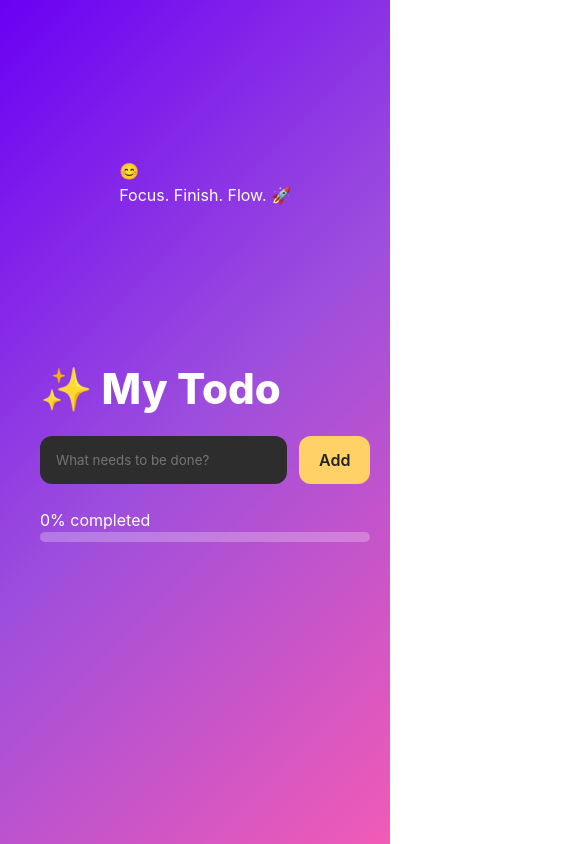
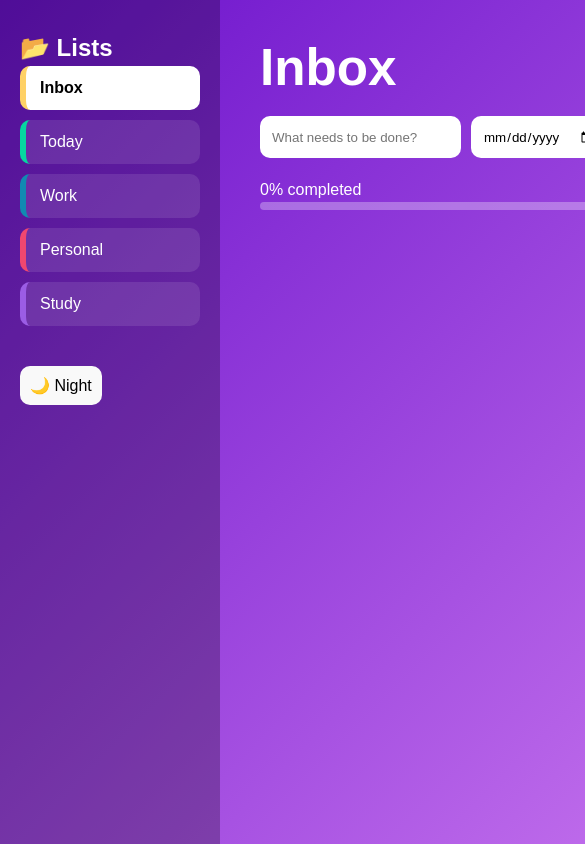
Before and after one commit to Sruthi0502-hub/todo-app, a React (Vite) app: page / in a window 390 px wide. Shown: the top 844 px of the page, 585 px wide, since content can reach past the window. Built offline with nearby package versions, Linux system fonts and the light colour scheme.

Commit message:
Added anime

```diff
--- a/src/App.css
+++ b/src/App.css
@@ -2,179 +2,181 @@
   margin: 0;
   padding: 0;
   box-sizing: border-box;
-  font-family: "Inter", system-ui, sans-serif;
+  font-family: "Poppins", sans-serif;
 }
 
-body {
-  min-height: 100vh;
-  background: linear-gradient(135deg, #6a00f4, #9d4edd, #f15bb5);
+/* ROOT */
+.app {
+  height: 100vh;
+  display: flex;
+  background: linear-gradient(135deg, #6a11cb, #c471ed);
+  color: white;
+  overflow: hidden;
 }
 
-/* App Layout */
-.app {
-  min-height: 100vh;
-  width: 100vw;
-  display: grid;
-  grid-template-columns: 1fr 1fr;
-  padding: 40px;
-  color: white;
+.app.dark {
+  background: linear-gradient(135deg, #0f2027, #203a43, #2c5364);
 }
 
-/* LEFT SECTION */
-.left {
+/* SIDEBAR */
+.sidebar {
+  width: 220px;
+  padding: 30px 20px;
+  background: rgba(0, 0, 0, 0.25);
+}
+
+.category {
+  padding: 10px 14px;
+  border-radius: 10px;
+  margin-bottom: 10px;
+  cursor: pointer;
+  background: rgba(255, 255, 255, 0.1);
+}
+
+.category.active {
+  background: white;
+  color: black;
+  font-weight: 600;
+}
+
+.theme-btn {
+  margin-top: 30px;
+  padding: 10px;
+  border-radius: 10px;
+  border: none;
+  cursor: pointer;
+}
+
+/* MAIN */
+.main {
+  flex: 1;
+  padding: 40px;
+  overflow-y: auto;
+}
+
+.input-row {
+  display: flex;
+  gap: 10px;
+  margin: 20px 0;
+}
+
+.input-row input,
+.input-row button {
+  padding: 12px;
+  border-radius: 10px;
+  border: none;
+}
+
+.input-row button {
+  background: #ffd166;
+  font-weight: 600;
+  cursor: pointer;
+}
+
+/* PROGRESS */
+.progress .bar {
+  height: 8px;
+  background: rgba(255, 255, 255, 0.3);
+  border-radius: 10px;
+  overflow: hidden;
+}
+
+.progress .bar div {
+  height: 100%;
+  background: #ffd166;
+  transition: 0.4s;
+}
+
+/* TODO */
+.todo-list {
+  margin-top: 20px;
   display: flex;
   flex-direction: column;
-  gap: 24px;
-  max-width: 520px;
-}
-
-/* Title */
-.title {
-  font-size: 42px;
-  font-weight: 800;
-  line-height: 1.1;
-}
-
-/* Input Row */
-.input-row {
-  display: flex;
   gap: 12px;
 }
 
-.input-row input {
-  flex: 1;
-  padding: 14px 16px;
-  border-radius: 12px;
-  border: none;
-  outline: none;
-  background: #2d2d2d;
-  color: white;
+.todo {
+  background: rgba(255, 255, 255, 0.9);
+  color: #333;
+  padding: 14px;
+  border-radius: 14px;
+  display: flex;
+  align-items: center;
+  gap: 12px;
+  cursor: pointer;
+  transition: 0.3s;
 }
 
-.input-row button {
-  padding: 14px 20px;
-  border-radius: 12px;
-  border: none;
-  cursor: pointer;
-  font-weight: 600;
-  background: #ffd166;
-  color: #222;
+.todo:hover {
+  transform: scale(1.02);
 }
 
-/* Progress */
-.progress-wrapper {
-  width: 100%;
+.todo.done {
+  opacity: 0.6;
+  text-decoration: line-through;
 }
 
-.progress-label {
-  font-size: 14px;
-  margin-bottom: 8px;
+/* TICK ANIMATION */
+.tick {
+  width: 26px;
+  height: 26px;
+  border: 2px solid #555;
+  border-radius: 50%;
+  display: grid;
+  place-items: center;
 }
 
-.progress-bar {
-  width: 100%;
-  height: 10px;
-  background: rgba(255, 255, 255, 0.25);
-  border-radius: 8px;
+.tick span {
+  color: #06d6a0;
+  animation: pop 0.3s ease;
+}
+
+@keyframes pop {
+  0% { transform: scale(0); }
+  100% { transform: scale(1); }
+}
+
+/* TAG */
+.tag {
+  width: 12px;
+  height: 12px;
+  border-radius: 50%;
+  margin-left: auto;
+}
+
+/* ANIME PANEL */
+.anime {
+  width: 35%;
+  position: relative;
   overflow: hidden;
 }
 
-.progress-fill {
-  height: 100%;
-  background: linear-gradient(90deg, #ffd166, #06d6a0);
-  transition: width 0.4s ease;
+.anime img {
+  width: 100%;
+  height: 110%;
+  object-fit: cover;
+  animation: parallax 20s infinite alternate linear;
 }
 
-/* Todo List */
-.todo-list {
-  display: flex;
-  flex-direction: column;
-  gap: 14px;
+@keyframes parallax {
+  from { transform: translateY(0); }
+  to { transform: translateY(-40px); }
 }
 
-/* Todo Item */
-.todo-item {
-  background: rgba(255, 255, 255, 0.15);
-  padding: 14px 16px;
+.anime-text {
+  position: absolute;
+  bottom: 30px;
+  left: 30px;
+  right: 30px;
+  background: rgba(0, 0, 0, 0.4);
+  padding: 14px;
   border-radius: 14px;
-  display: flex;
-  align-items: center;
-  justify-content: space-between;
-  backdrop-filter: blur(10px);
-  animation: slideIn 0.3s ease;
+  backdrop-filter: blur(6px);
 }
 
-.todo-text {
-  display: flex;
-  align-items: center;
-  gap: 12px;
-}
-
-.todo-text.completed {
-  text-decoration: line-through;
-  opacity: 0.6;
-}
-
-/* RIGHT SECTION */
-.right {
-  display: flex;
-  align-items: center;
-  justify-content: center;
-}
-
-.anime-box {
-  display: flex;
-  flex-direction: column;
-  align-items: center;
-  gap: 16px;
-  text-align: center;
-  animation: float 4s ease-in-out infinite;
-}
-
-.anime-box p {
-  font-size: 18px;
-  opacity: 0.9;
-}
-
-/* Animations */
-@keyframes float {
-  0% { transform: translateY(0); }
-  50% { transform: translateY(-14px); }
-  100% { transform: translateY(0); }
-}
-
-@keyframes slideIn {
-  from { opacity: 0; transform: translateY(8px); }
-  to { opacity: 1; transform: translateY(0); }
-}
-
-/* RESPONSIVE */
+/* MOBILE */
 @media (max-width: 900px) {
-  .app {
-    grid-template-columns: 1fr;
-    gap: 40px;
-  }
-
-  .right {
-    order: -1;
+  .anime {
+    display: none;
   }
 }
-.check {
-  width: 26px;
-  height: 26px;
-  border-radius: 50%;
-  border: 2px solid white;
-  display: flex;
-  align-items: center;
-  justify-content: center;
-  font-weight: bold;
-  transition: all 0.3s ease;
-  cursor: pointer;
-}
-
-.check.checked {
-  background: #06d6a0;
-  border-color: #06d6a0;
-  color: #222;
-  transform: scale(1.1);
-}
--- a/src/App.jsx
+++ b/src/App.jsx
@@ -1,39 +1,35 @@
-import { useEffect, useState } from "react";
-import confetti from "canvas-confetti";
+import { useState } from "react";
 import "./App.css";
 
+const categories = [
+  { name: "Inbox", color: "#ffd166" },
+  { name: "Today", color: "#06d6a0" },
+  { name: "Work", color: "#118ab2" },
+  { name: "Personal", color: "#ef476f" },
+  { name: "Study", color: "#9b5de5" },
+];
+
 export default function App() {
-  const [todos, setTodos] = useState(() => {
-    const saved = localStorage.getItem("todos");
-    return saved ? JSON.parse(saved) : [];
-  });
-
-  const [input, setInput] = useState("");
-  const [dragId, setDragId] = useState(null);
-
-  /* 🔹 SAVE TO LOCAL STORAGE */
-  useEffect(() => {
-    localStorage.setItem("todos", JSON.stringify(todos));
-  }, [todos]);
-
-  /* 🔹 CONFETTI WHEN ALL DONE */
-  useEffect(() => {
-    if (todos.length > 0 && todos.every((t) => t.completed)) {
-      confetti({
-        particleCount: 150,
-        spread: 90,
-        origin: { y: 0.6 },
-      });
-    }
-  }, [todos]);
+  const [todos, setTodos] = useState([]);
+  const [text, setText] = useState("");
+  const [date, setDate] = useState("");
+  const [category, setCategory] = useState("Inbox");
+  const [dark, setDark] = useState(false);
 
   const addTodo = () => {
-    if (!input.trim()) return;
+    if (!text.trim()) return;
     setTodos([
       ...todos,
-      { id: Date.now(), text: input, completed: false },
+      {
+        id: Date.now(),
+        text,
+        date,
+        category,
+        completed: false,
+      },
     ]);
-    setInput("");
+    setText("");
+    setDate("");
   };
 
   const toggleTodo = (id) => {
@@ -44,76 +40,98 @@ export default function App() {
     );
   };
 
-  /* 🔹 DRAG & DROP */
-  const handleDrop = (id) => {
-    const dragItem = todos.find((t) => t.id === dragId);
-    const dropItem = todos.find((t) => t.id === id);
-
-    const dragIndex = todos.indexOf(dragItem);
-    const dropIndex = todos.indexOf(dropItem);
-
-    const updated = [...todos];
-    updated.splice(dragIndex, 1);
-    updated.splice(dropIndex, 0, dragItem);
-
-    setTodos(updated);
-  };
-
-  const completed = todos.filter((t) => t.completed).length;
-  const progress =
-    todos.length === 0 ? 0 : Math.round((completed / todos.length) * 100);
+  const filtered = todos.filter((t) => t.category === category);
+  const completed = filtered.filter((t) => t.completed).length;
+  const progress = filtered.length
+    ? Math.round((completed / filtered.length) * 100)
+    : 0;
 
   return (
-    <div className="app">
-      {/* LEFT */}
-      <div className="left">
-        <h1 className="title">✨ My Todo</h1>
+    <div className={`app ${dark ? "dark" : ""}`}>
+      {/* SIDEBAR */}
+      <aside className="sidebar">
+        <h2>📂 Lists</h2>
+
+        {categories.map((c) => (
+          <div
+            key={c.name}
+            className={`category ${category === c.name ? "active" : ""}`}
+            style={{ borderLeft: `6px solid ${c.color}` }}
+            onClick={() => setCategory(c.name)}
+          >
+            {c.name}
+          </div>
+        ))}
+
+        <button className="theme-btn" onClick={() => setDark(!dark)}>
+          {dark ? "🌞 Day" : "🌙 Night"}
+        </button>
+      </aside>
+
+      {/* MAIN */}
+      <main className="main">
+        <h1>{category}</h1>
 
         <div className="input-row">
           <input
             placeholder="What needs to be done?"
-            value={input}
-            onChange={(e) => setInput(e.target.value)}
-            onKeyDown={(e) => e.key === "Enter" && addTodo()}
+            value={text}
+            onChange={(e) => setText(e.target.value)}
+          />
+          <input
+            type="date"
+            value={date}
+            onChange={(e) => setDate(e.target.value)}
           />
           <button onClick={addTodo}>Add</button>
         </div>
 
-        <div className="progress-wrapper">
-          <p>{progress}% completed</p>
-          <div className="progress-bar">
-            <div
-              className="progress-fill"
-              style={{ width: `${progress}%` }}
-            ></div>
+        <div className="progress">
+          <span>{progress}% completed</span>
+          <div className="bar">
+            <div style={{ width: `${progress}%` }} />
           </div>
         </div>
 
         <div className="todo-list">
-          {todos.map((todo) => (
-            <div
-              key={todo.id}
-              className={`todo-item ${todo.completed ? "done" : ""}`}
-              draggable
-              onDragStart={() => setDragId(todo.id)}
-              onDragOver={(e) => e.preventDefault()}
-              onDrop={() => handleDrop(todo.id)}
-              onClick={() => toggleTodo(todo.id)}
-            >
-              <span className="check">
-                {todo.completed ? "✔" : "○"}
-              </span>
-              {todo.text}
-            </div>
-          ))}
+          {filtered.map((t) => {
+            const color = categories.find(
+              (c) => c.name === t.category
+            ).color;
+
+            return (
+              <div
+                key={t.id}
+                className={`todo ${t.completed ? "done" : ""}`}
+                onClick={() => toggleTodo(t.id)}
+              >
+                <div className="tick">
+                  {t.completed && <span>✓</span>}
+                </div>
+
+                <div className="todo-text">
+                  <p>{t.text}</p>
+                  {t.date && <small>📅 {t.date}</small>}
+                </div>
+
+                <span
+                  className="tag"
+                  style={{ background: color }}
+                />
+              </div>
+            );
+          })}
         </div>
-      </div>
+      </main>
 
-      {/* RIGHT */}
-      <div className="right">
-        <div className="focus-box">
-          <div className="face">😊</div>
-          <p>Focus. Finish. Flow. 🚀</p>
+      {/* ANIME PARALLAX */}
+      <div className="anime">
+        <img
+          src="https://tse1.mm.bing.net/th/id/OIP.0ZHJivkXldzUnLiboVKo2AHaEP?pid=Api&P=0&h=180"
+          alt="anime"
+        />
+        <div className="anime-text">
+          Focus. Finish. Flow 🌊
         </div>
       </div>
     </div>
```
